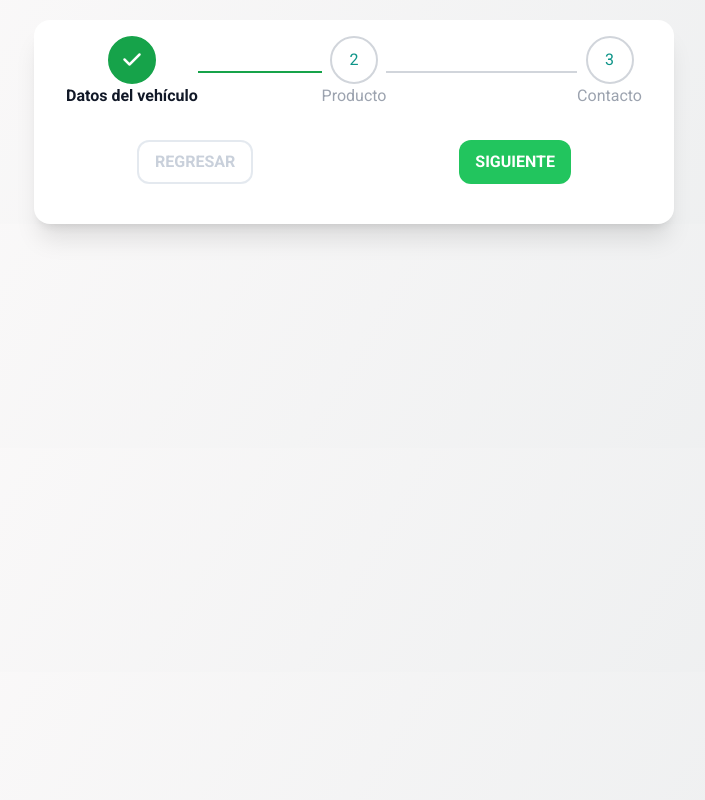
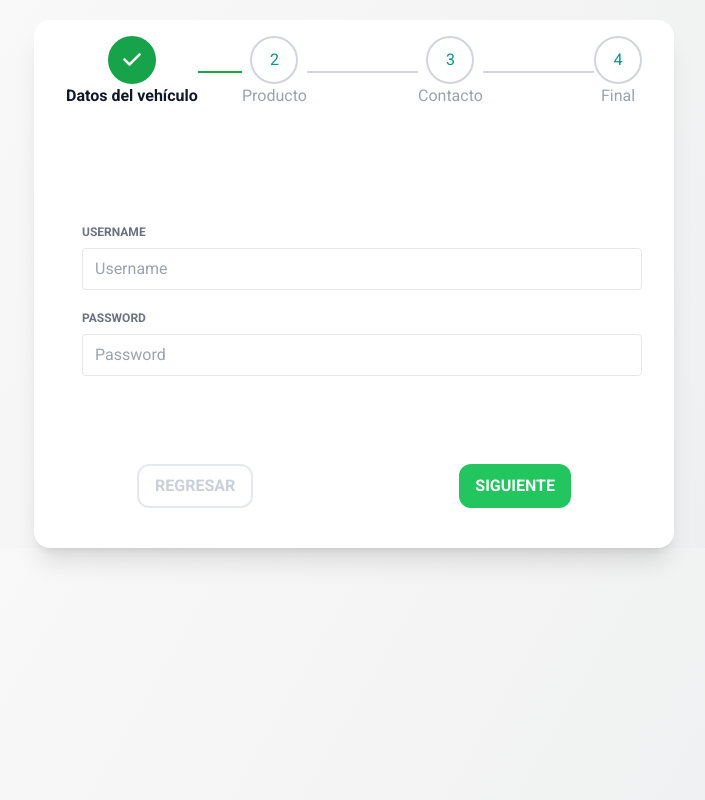
Before and after one commit to frako23/ecommerce-w-redux, a React (Vite) app: page / in a window 1280 px wide. Shown: the whole page, without its empty margins (286-991 px from the left). Built offline with nearby package versions, Linux system fonts and the light colour scheme; a web font is replaced by a local one.

Commit message:
se carga el nuevo proyecto

```diff
--- a/src/Home.jsx
+++ b/src/Home.jsx
@@ -2,17 +2,21 @@
 import { useState } from 'react'
 import { Stepper } from "./components/stepper";
 import { StepperControl } from "./components/StepperControl";
+import { StepperContext } from "./context/stepperContext";
 import { CarData } from "./components/steps/CarData";
 import { Contact } from "./components/steps/Contact";
 import { ProductCard } from "./components/steps/ProductCard";
 
 export const Home = () => {
 
-    const [currentStep, setCurrentStep] = useState(1)
+    const [currentStep, setCurrentStep] = useState(1);
+    const [userData, setUserData] = useState('');
+    const [finalData, setFinalData] = useState([]);
     const steps = [
         "Datos del vehículo",
         "Producto",
-        "Contacto"
+        "Contacto",
+        "Final"
     ]
 
 
@@ -41,16 +45,31 @@ export const Home = () => {
     return (
         <div className="md:w-1/2 mx-auto shadow-xl rounded-2xl pb-2 bg-white">
             <div className="container horizontal mt-5">
+                {/* stepper */}
             <Stepper
             steps ={steps}
             currentStep = {currentStep}
             />
             </div>
 
+            {/* display components */}
+            <div className='my-10 p-10'>
+                <StepperContext.Provider value={{
+                    userData,
+                    setUserData,
+                    finalData,
+                    setFinalData
+                }}>
+                    {displayStep(currentStep)}
+                </StepperContext.Provider>
+            </div>
+
+            {/* {currentStep !== steps.length && */}
             <StepperControl
             handleClick = {handleClick}
             currentStep = {currentStep}
             steps = {steps} />
+            {/* } */}
         </div>
     )
 }
--- a/src/components/stepper.jsx
+++ b/src/components/stepper.jsx
@@ -53,13 +53,6 @@ export const Stepper = ({steps, currentStep}) => {
                    else if (count < stepNumber) {
                     console.log(count);
                     console.log(stepNumber);
-                    newSteps[count+1] ={
-
-                        ...newSteps[count+1],
-                        highlighted: true,
-                        selected: true,
-                        completed: true
-                    };
                     newSteps[count] = {
                         ...newSteps[count],
                         highlighted: false,
@@ -84,8 +77,8 @@ export const Stepper = ({steps, currentStep}) => {
                     console.log(count);
                 }
                 console.log(newSteps);
+            }
                 return newSteps;
-            }
     }
 
     useEffect(() => {
--- a/src/components/steps/CarData.jsx
+++ b/src/components/steps/CarData.jsx
@@ -1,5 +1,40 @@
+import { useContext } from "react";
+import { StepperContext } from "../../context/stepperContext";
+
 export function CarData() {
+    const { userData , setUserData} = useContext(StepperContext)
+    const handleChange = (e) => {
+        const { name, value } = e.target;
+        setUserData({ ...userData, [name]: value})
+    }
+
     return (
-        <div>Datos del vehículo</div>
+        <div className="flex flex-col">
+            <div className="w-full mx-2 flex-1">
+                <div className="font-bold h-6 mt-3 text-gray-500 text-xs leading-8 uppercase">
+                    Username
+                </div>
+                <div className="bg-white my-2 p-1 flex border border-gray-200 rounded">
+                    <input
+                        onChange={handleChange}
+                        value = { userData["username"] || ""}
+                        name = "username"
+                        placeholder = "Username"
+                        className="p-1 px-2 appearance-none outline-none w-full text-gray-800"/>
+                </div>
+                <div className="font-bold h-6 mt-3 text-gray-500 text-xs leading-8 uppercase">
+                    Password
+                </div>
+                <div className="bg-white my-2 p-1 flex border border-gray-200 rounded">
+                    <input
+                        onChange={handleChange}
+                        value = { userData["password"] || ""}
+                        name = "password"
+                        placeholder = "Password"
+                        className="p-1 px-2 appearance-none outline-none w-full text-gray-800"/>
+                </div>
+            </div>
+
+        </div>
     )
 }
--- /dev/null
+++ b/src/context/stepperContext.js
@@ -0,0 +1,3 @@
+import { createContext } from "react";
+
+export const StepperContext = createContext(null);
```
Also changed, not shown: src/components/steps/final.jsx (added).
